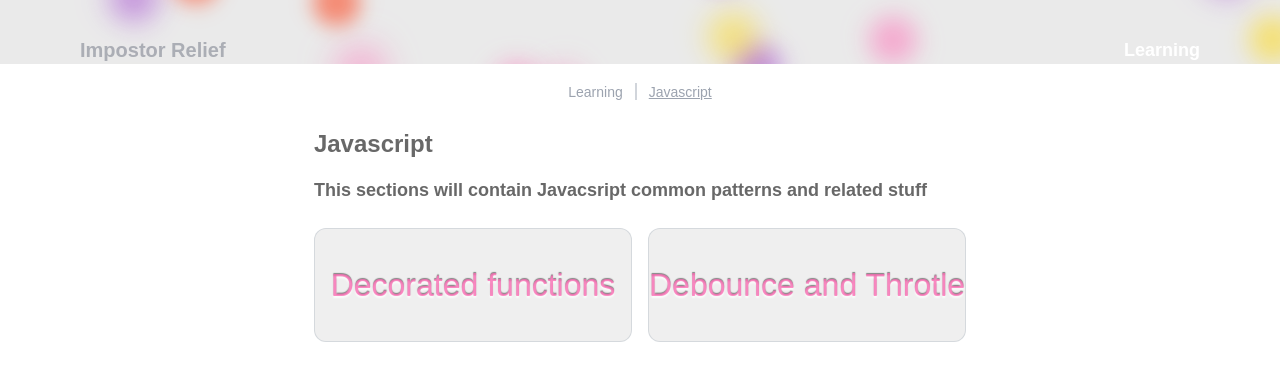
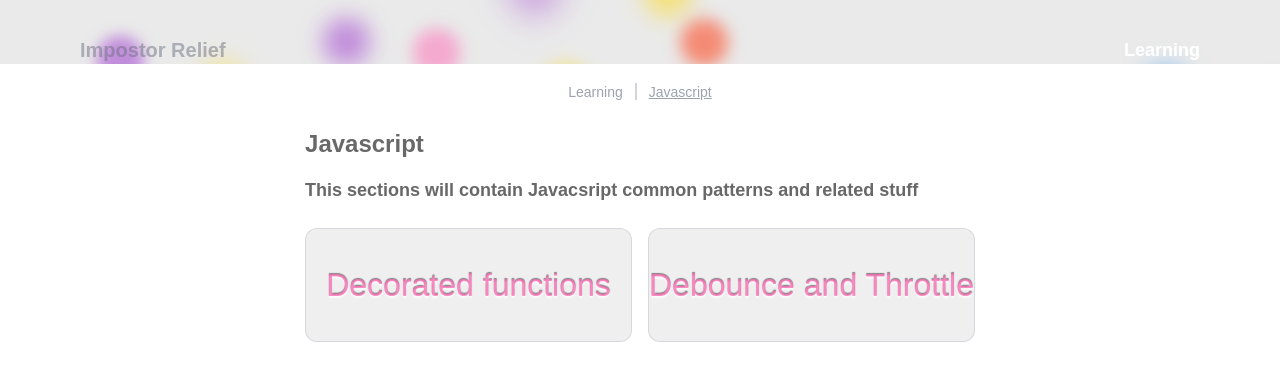
Before and after one commit to irawachaloco/impostor-relief, a Next.js app: page /learning/javascript in a window 1280 px wide. Shown: the top 380 px of the page. Built offline with nearby package versions, Linux system fonts and the light colour scheme.

Commit message:
Typo in Javascript link grid

```diff
--- a/app/learning/javascript/page.tsx
+++ b/app/learning/javascript/page.tsx
@@ -14,7 +14,7 @@ const JavascriptPage = () => {
     },
     {
       id: 2,
-      text: "Debounce and Throtle",
+      text: "Debounce and Throttle",
       url: "./javascript/debounce_and_throttle",
     },
   ];
```
